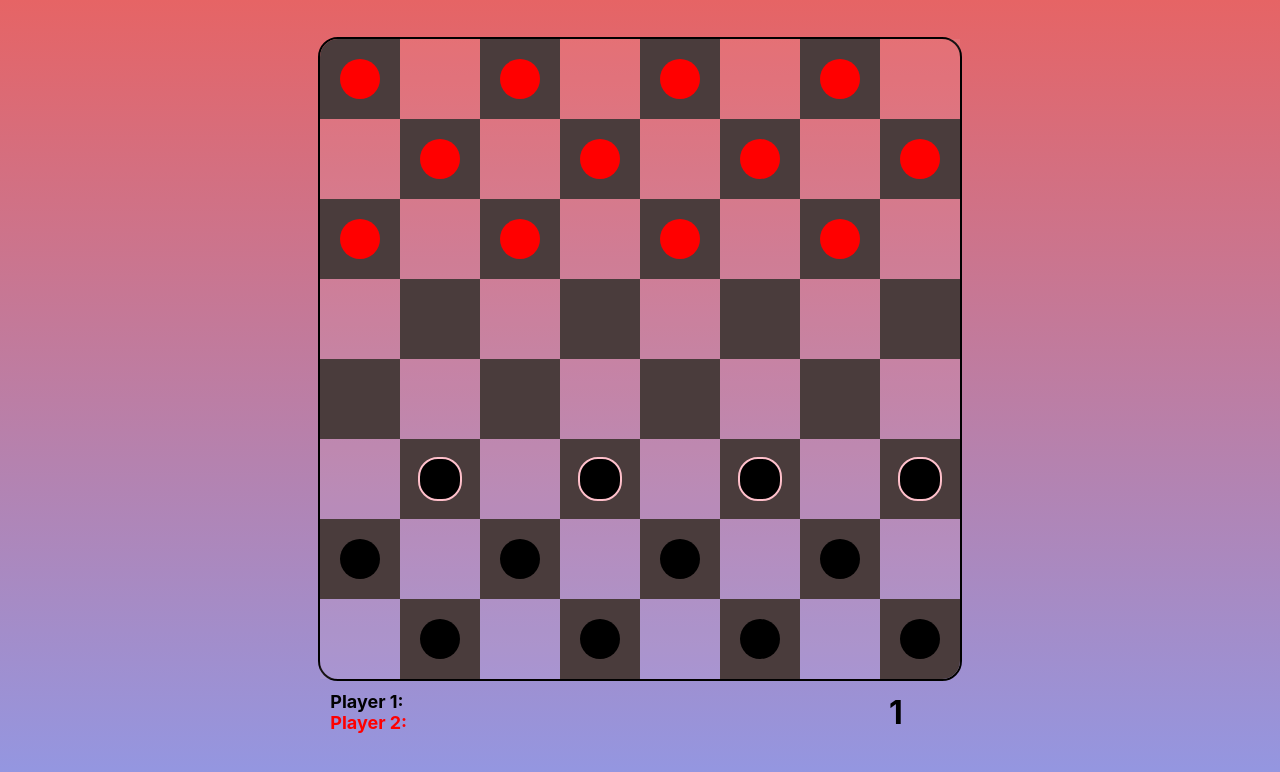
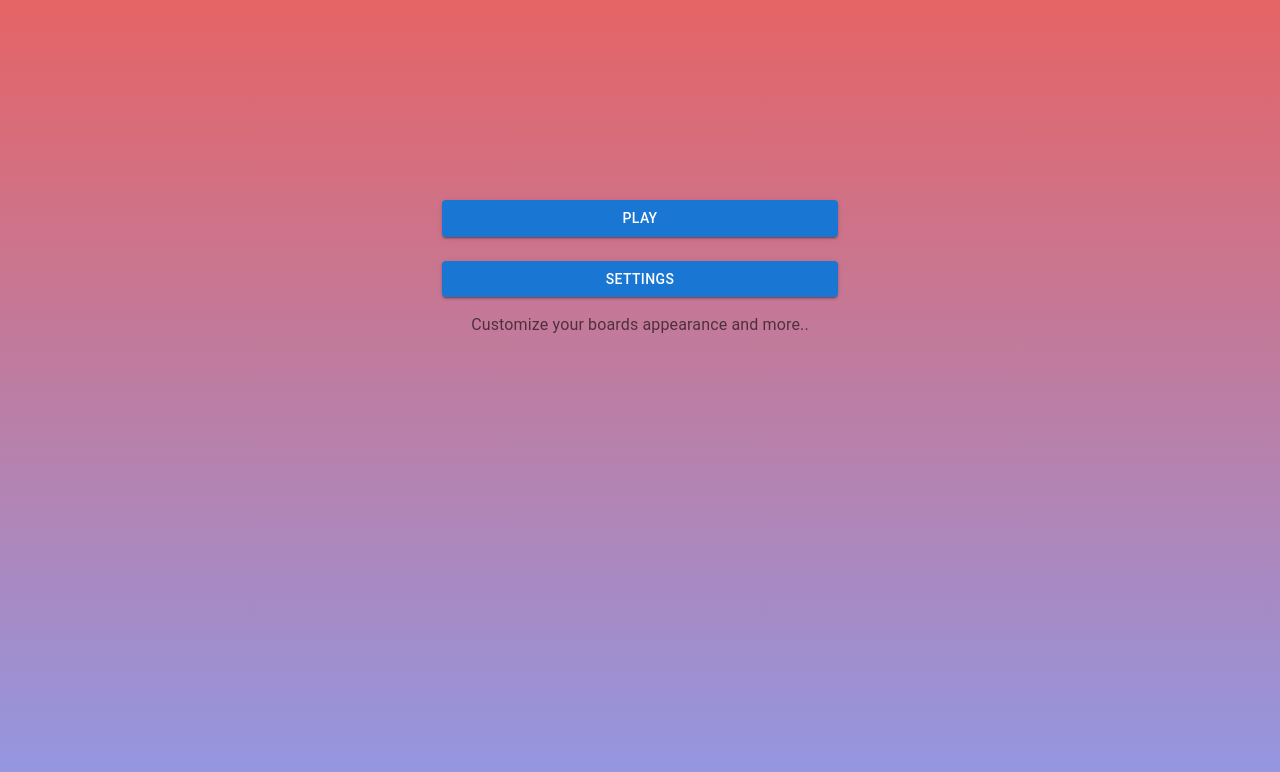
Before and after one commit to J-Vaht-98/ReactCheckers, a React (Create React App) app in the folder game/: page / in a window 1280 px wide. Shown: the top 772 px of the page. Built offline with nearby package versions, Linux system fonts and the light colour scheme.

Commit message:
Start page and basic routing. Mui added

```diff
--- a/game/package.json
+++ b/game/package.json
@@ -3,11 +3,16 @@
   "version": "0.1.0",
   "private": true,
   "dependencies": {
+    "@emotion/react": "^11.9.3",
+    "@emotion/styled": "^11.9.3",
+    "@mui/material": "^5.9.2",
     "@testing-library/jest-dom": "^5.16.4",
     "@testing-library/react": "^13.1.1",
     "@testing-library/user-event": "^13.5.0",
     "react": "^18.0.0",
+    "react-color": "^2.19.3",
     "react-dom": "^18.0.0",
+    "react-router-dom": "^6.3.0",
     "react-scripts": "5.0.1",
     "web-vitals": "^2.1.4"
   },
--- a/game/public/index.html
+++ b/game/public/index.html
@@ -18,6 +18,11 @@
       Learn how to configure a non-root public URL by running `npm run build`.
     -->
     <title>Checkers</title>
+    <style>
+      body{
+        background: none;
+    }
+    </style>
   </head>
   <body>
     <noscript>You need to enable JavaScript to run this app.</noscript>
--- a/game/src/App.css
+++ b/game/src/App.css
@@ -1,4 +1,6 @@
-
+body{
+    background: none !important;
+}
 html{
     height: 100%;
     background: linear-gradient(#e66465, #9198e5);
--- a/game/src/App.js
+++ b/game/src/App.js
@@ -41,7 +41,7 @@ function reducer(state, action){
     case 'undo':
       return handleUndo(state) //not properly implemented
     case 'redo':
-      return handleRedo(state) //not properly implemented
+      return handleRedo(state)
 
     default:
       throw new Error("Reducer action type is not defined")
@@ -85,6 +85,7 @@ function App() {
     <>
       <Board game={game} dispatchClick={dispatch} />
       <GameInfo game={game} dispatch={dispatch}/>
+      <h1>{game.moveNr}</h1>
     </>
   )
 }
--- a/game/src/Components/Square.js
+++ b/game/src/Components/Square.js
@@ -67,7 +67,7 @@ function Square({ row, col, game, handleClick, isRotated, dispatchClick }) {
             col={col}
             id={`${row}-${col}`}
             className={className}>
-            {/* {row}-{col} */}
+            {row}-{col}
             <Button
                 button={button}
                 row={row}
--- a/game/src/Game/AIplayer.js
+++ b/game/src/Game/AIplayer.js
@@ -1,11 +1,15 @@
-import { getRandomInt } from "./Utils";
+import { parsePlayerMoves } from "./Logic";
+import { countPlayerBtns, getRandomInt } from "./Utils";
 class AIPlayer{
-    constructor(board,difficulty){
-        this.board = board;
-        this.difficulty = difficulty;
-        this.from = []
-        this.to = []
-        this.allMoves = []
+    constructor(game,difficulty){
+        this.game = game;
+        this.myButton = 2;
+        this.myOpponent = 1;
+        this.myTurn = game.getActivePlayer() === this.myButton
+        this.btnPositions = getButtonPositions(this.game.board, this.myButton,this.myOpponent)
+        this.btnsForcedToMove = getButtonsForcedToMove(this.game.board,this.myButton)
+        console.log(this)
+
     }
     getMove(){
         return {from:[2,2],to:[3,3]}
@@ -14,4 +18,17 @@ class AIPlayer{
         this.allMoves = moveArray
     }
 }
+const getButtonsForcedToMove = (board,button,opponent)=>{
+    return parsePlayerMoves(board,button,opponent)
+}
+const getButtonPositions  = (board,button)=>{
+    let arr = []
+    for(const i in board)
+        for(const j in board){
+            const el = board[i][j]
+            if(el === button)
+                arr.push(`${i}${j}`)
+        }
+    return arr;
+}
 export default AIPlayer;
--- a/game/src/Game/Game.js
+++ b/game/src/Game/Game.js
@@ -7,15 +7,16 @@ class Game{
      *
      * @param {
      *  2DArray} board - the game state, to which the game initializes to
+     * @param {
+     *  Object} settings - set if AI opponent or local multiplayer
 
      */
-    constructor(board) {
+    constructor(board,settings) {
         this.playerScores = [0, 0];
         this.board = board;
         this.activePlayer = 1;
         this.opponentPlayer = 2;
-
-        this.opponentAI = new AIPlayer(board,1)
+        this.opponentAI = new AIPlayer(this)
         this.moveFrom = [];
         this.movedPath = [];
         this.availableMoves = parsePlayerMoves(this.board,this.activePlayer,this.opponentPlayer)
@@ -27,6 +28,9 @@ class Game{
     }
     hasMoveFrom(){
         return this.moveFrom.length > 0
+    }
+    getActivePlayer(){
+        return this.activePlayer
     }
     setMove(row,col){
         if(this.isWinner) return false
--- /dev/null
+++ b/game/src/Pages/Login/Login.js
@@ -0,0 +1,44 @@
+import Container from "@mui/material/Container";
+import CssBaseline from "@mui/material/CssBaseline";
+import Button from "@mui/material/Button";
+import ButtonBase from "@mui/material/ButtonBase";
+import Typography from "@mui/material/Typography";
+import Box from "@mui/material/Box";
+import {Link} from  "react-router-dom";
+
+function Login() {
+    return (
+        <Container component="main" maxWidth="xs">
+            <CssBaseline />
+            <Box
+                sx={{
+                    marginTop: 22,
+                    display: "flex",
+                    flexDirection: "column",
+                    alignItems: "center"
+                }}>
+                <Button
+                    type="submit"
+                    fullWidth
+                    variant="contained"
+                    sx={{ mt: 3, mb: 2 }}
+                    onClick={()=>{window.location.href = "/play"}}
+                    >
+                    Play
+                </Button>
+                <Button
+                    type="submit"
+                    fullWidth
+                    variant="contained"
+                    sx={{ mt: 1, mb: 2 }}>
+                    Settings
+                </Button>
+                <Typography component="h1" color="text.secondary">
+                  Customize your boards appearance and more..
+                </Typography>
+            </Box>
+        </Container>
+    );
+}
+
+export default Login;
--- a/game/src/Pages/NotFound.js
+++ b/game/src/Pages/NotFound.js
@@ -1,6 +1,10 @@
+import { Checkbox } from '@mui/material';
+import { useEffect } from 'react';
 function NotFound() {
     return (
-        <h1>Not found. 404. </h1>
+        <>
+        <h1>404 page not Found</h1>
+        </>
      );
 }
 
--- a/game/src/index.js
+++ b/game/src/index.js
@@ -3,12 +3,23 @@ import ReactDOM from 'react-dom/client';
 import './index.css';
 import App from './App';
 import reportWebVitals from './reportWebVitals';
-import { BrowserRouter } from "react-router-dom"
+import {
+  BrowserRouter,
+  Routes,
+  Route,
+} from "react-router-dom";
+import Login from './Pages/Login/Login';
+import NotFound from './Pages/NotFound';
+
 
 const root = ReactDOM.createRoot(document.getElementById('root'));
 root.render(
   <BrowserRouter>
-    <App />
+      <Routes>
+      <Route path="/" element={<Login />} />
+      <Route path="/play" element={<App />} />
+      <Route path='*' element={<NotFound />}/>
+      </Routes>
   </BrowserRouter>
 
 );
```
Also changed, not shown: game/src/Pages/Login/GameSettingsModal.js (added, +22 -0 lines), 1 other file (tests, documents, lock files or other folders).
